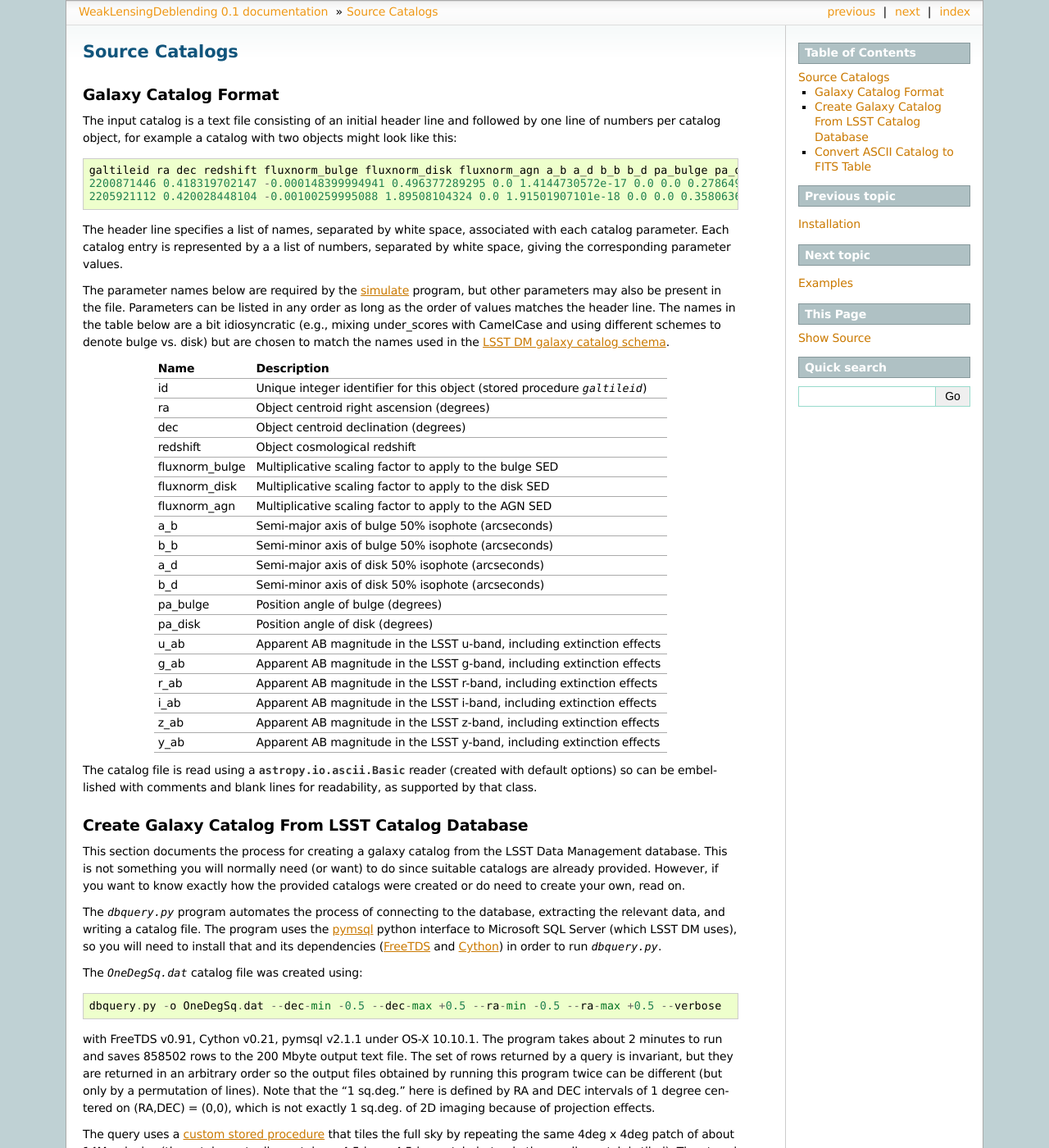
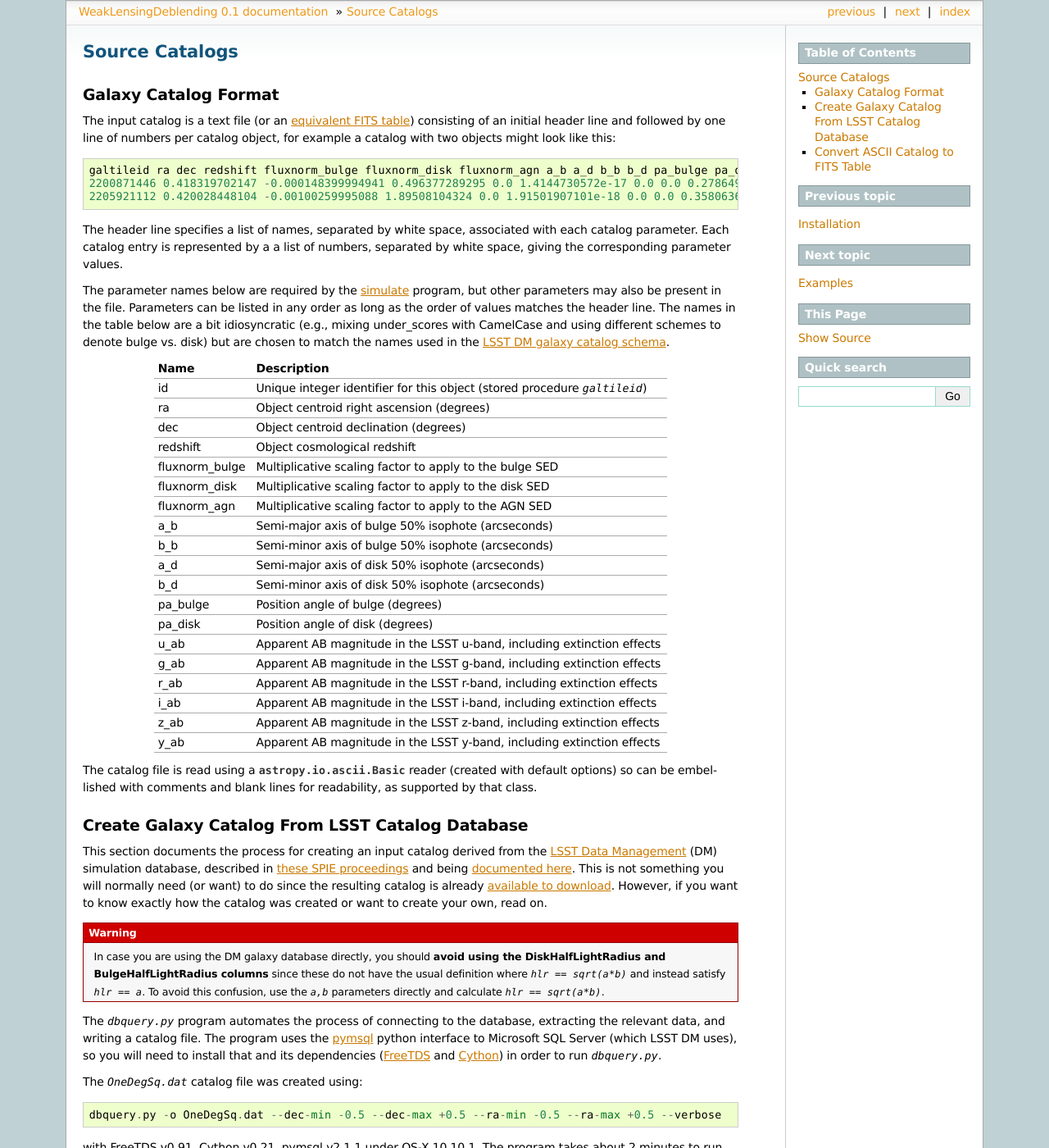
Before and after one commit to LSSTDESC/WeakLensingDeblending, a Sphinx documentation site: the page built from docs/catalog.rst, in a window 1280 px wide and 1400 px high. Shown: the whole window at 82% size. Built offline with Sphinx 7.4.7, drawn with Linux system fonts in a browser that asks for light colours.

Commit message:
Update catalog docs

```diff
--- a/docs/catalog.rst
+++ b/docs/catalog.rst
@@ -4,7 +4,7 @@ Source Catalogs
 Galaxy Catalog Format
 ---------------------
 
-The input catalog is a text file consisting of an initial header line and followed by one line of numbers per catalog object, for example a catalog with two objects might look like this::
+The input catalog is a text file (or an :ref:`equivalent FITS table <catalog-to-fits>`) consisting of an initial header line and followed by one line of numbers per catalog object, for example a catalog with two objects might look like this::
 
 	galtileid ra dec redshift fluxnorm_bulge fluxnorm_disk fluxnorm_agn a_b a_d b_b b_d pa_bulge pa_disk u_ab g_ab r_ab i_ab z_ab y_ab
 	2200871446 0.418319702147 -0.000148399994941 0.496377289295 0.0 1.4144730572e-17 0.0 0.0 0.278649687767 0.0 0.221303001046 0.0 307.344329834 25.9418621063 25.129743576 23.9588813782 23.3607368469 23.0723800659 22.9095973969
@@ -14,9 +14,9 @@ The header line specifies a list of names, separated by white space, associated
 
 The parameter names below are required by the :ref:`prog-simulate` program, but other parameters may also be present in the file. Parameters can be listed in any order as long as the order of values matches the header line. The names in the table below are a bit idiosyncratic (e.g., mixing under_scores with CamelCase and using different schemes to denote bulge vs. disk) but are chosen to match the names used in the `LSST DM galaxy catalog schema <https://confluence.lsstcorp.org/display/SIM/Database+Schema>`_.
 
-==================== ===========
+==================== ==========================================================================
 Name                 Description
-==================== ===========
+==================== ==========================================================================
 id                   Unique integer identifier for this object (stored procedure `galtileid`)
 ra                   Object centroid right ascension (degrees)
 dec                  Object centroid declination (degrees)
@@ -36,7 +36,7 @@ r_ab                 Apparent AB magnitude in the LSST r-band, including extinct
 i_ab                 Apparent AB magnitude in the LSST i-band, including extinction effects
 z_ab                 Apparent AB magnitude in the LSST z-band, including extinction effects
 y_ab                 Apparent AB magnitude in the LSST y-band, including extinction effects
-==================== ===========
+==================== ==========================================================================
 
 The catalog file is read using a :py:class:`astropy.io.ascii.Basic` reader (created with default options) so can be embellished with comments and blank lines for readability, as supported by that class.
 
@@ -45,7 +45,10 @@ The catalog file is read using a :py:class:`astropy.io.ascii.Basic` reader (crea
 Create Galaxy Catalog From LSST Catalog Database
 ------------------------------------------------
 
-This section documents the process for creating a galaxy catalog from the LSST Data Management database. This is not something you will normally need (or want) to do since suitable catalogs are already provided. However, if you want to know exactly how the provided catalogs were created or do need to create your own, read on.
+This section documents the process for creating an input catalog derived from the `LSST Data Management <http://dm.lsst.org>`_ (DM) simulation database, described in `these SPIE proceedings <http://dx.doi.org/10.1117/12.2054953>`_ and being `documented here <https://confluence.lsstcorp.org/display/SIM/Catalog+Simulations+Documentation>`_. This is not something you will normally need (or want) to do since the resulting catalog is already :doc:`available to download</products>`. However, if you want to know exactly how the catalog was created or want to create your own, read on.
+
+.. warning::
+	In case you are using the DM galaxy database directly, you should **avoid using the DiskHalfLightRadius and BulgeHalfLightRadius columns** since these do not have the usual definition where `hlr == sqrt(a*b)` and instead satisfy `hlr == a`. To avoid this confusion, use the `a,b` parameters directly and calculate `hlr == sqrt(a*b)`.
 
 The `dbquery.py` program automates the process of connecting to the database, extracting the relevant data, and writing a catalog file.  The program uses the `pymsql <http://pymssql.org/en/stable/>`_ python interface to Microsoft SQL Server (which LSST DM uses), so you will need to install that and its dependencies (`FreeTDS <http://www.freetds.org>`_ and `Cython <http://cython.org>`_) in order to run `dbquery.py`.
 
@@ -79,6 +82,8 @@ The second line will fail with a connection error after about 30 seconds if your
 
 	MSSQLDatabaseException: (20009, 'DB-Lib error message 20009, severity 9:\nUnable to connect: Adaptive Server is unavailable or does not exist\nNet-Lib error during Operation now in progress (36)\n')
 
+.. _catalog-to-fits:
+
 Convert ASCII Catalog to FITS Table
 -----------------------------------
 
```
